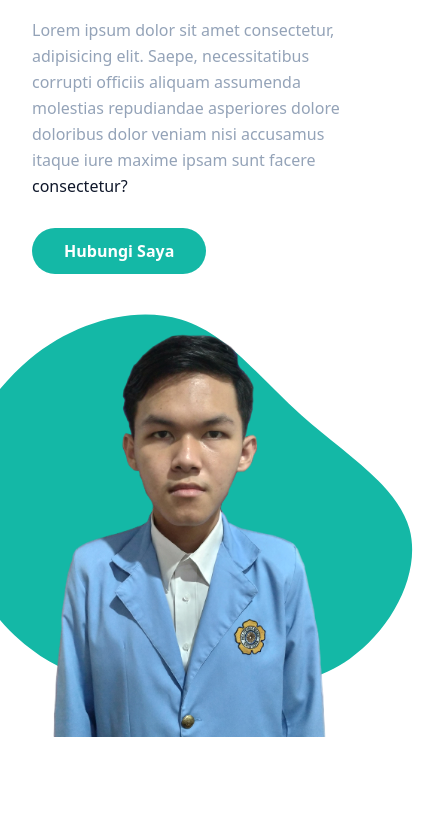
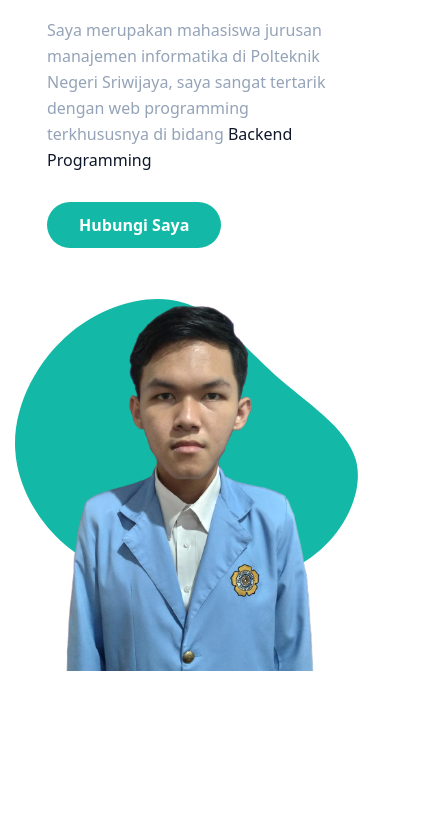
Before and after one commit to muharromi42/portofolio-tailwind, a website: page index.html in a window 390 px wide. Shown: the part 283-1100 px from the top of the page, 445 px wide, since content can reach past the window. After the commit the page ends 959 px from the top, so only its background shows below. Drawn offline with Linux system fonts and the light colour scheme.

Commit message:
hero section

```diff
--- a/index.html
+++ b/index.html
@@ -15,14 +15,14 @@
                 <div class="w-full self-center px-4 lg:w-1/2">
                     <h1 class="text-base font-semibold text-primary md:text-xl">halo, saya<span class="block font-bold text-dark text-4xl mt-1 lg:text-5xl">Muharromi Putra Ardhana</span></h1>
                     <h2 class="font-medium text-slate-500 text-lg mb-5 lg:text-2xl">Mahasiswa || Web programmer</h2>
-                    <p class="font-medium text-slate-400 mb-10 leading-relaxed">Lorem ipsum dolor sit amet consectetur, adipisicing elit. Saepe, necessitatibus corrupti officiis aliquam assumenda molestias repudiandae asperiores dolore doloribus dolor veniam nisi accusamus itaque iure maxime ipsam sunt facere <span class="text-dark">consectetur?</span></p>
+                    <p class="font-medium text-slate-400 mb-10 leading-relaxed">Saya merupakan mahasiswa jurusan manajemen informatika di Polteknik Negeri Sriwijaya, saya sangat tertarik dengan web programming terkhususnya di bidang <span class="text-dark">Backend Programming</span></p>
 
                     <a href="#" class="text-base font-semibold text-white bg-primary py-3 px-8 rounded-full hover:shadow-lg hover:opacity-80 transition duration-300 ease-in-out">Hubungi Saya</a>
                 </div>
                 <div class="w-full self-end px-4 lg:w-1/2">
                     <div class="relative mt-10 lg:mt-9 lg:right-0">
                         <img src="dist/img/fotoRomi.png" alt="Muharromi Putra Ardhana" class="max-w-full mx-auto"/>
-                        <span class="absolute -bottom-20 -z-10 left-1/2 -translate-x-1/2 md:scale-100">
+                        <span class="absolute -bottom-20 -z-10 left-1/2 -translate-x-1/2 md:scale-100 sm:scale-75">
                               <svg width="500" height="600" viewBox="0 0 200 200" xmlns="http://www.w3.org/2000/svg">
                                 <path fill="#14b8a6" d="M38.7,-37C54.2,-23.2,73.6,-11.6,78,4.4C82.3,20.4,71.7,40.7,56.2,51.6C40.7,62.4,20.4,63.8,0.3,63.5C-19.8,63.3,-39.6,61.4,-56.2,50.5C-72.8,39.6,-86.2,19.8,-87.2,-1C-88.2,-21.8,-76.8,-43.6,-60.2,-57.4C-43.6,-71.2,-21.8,-76.9,-5.1,-71.8C11.6,-66.8,23.2,-50.8,38.7,-37Z" transform="translate(100 100) scale(1.1)" />
                               </svg>
--- a/tailwind.config.js
+++ b/tailwind.config.js
@@ -12,6 +12,7 @@ module.exports = {
         dark: '#0f172a'
       },
       screens: {
+        'sm' : '360px',
         '2xl' : '1320px',
       },
     },
```
Also changed, not shown: dist/output.css.
